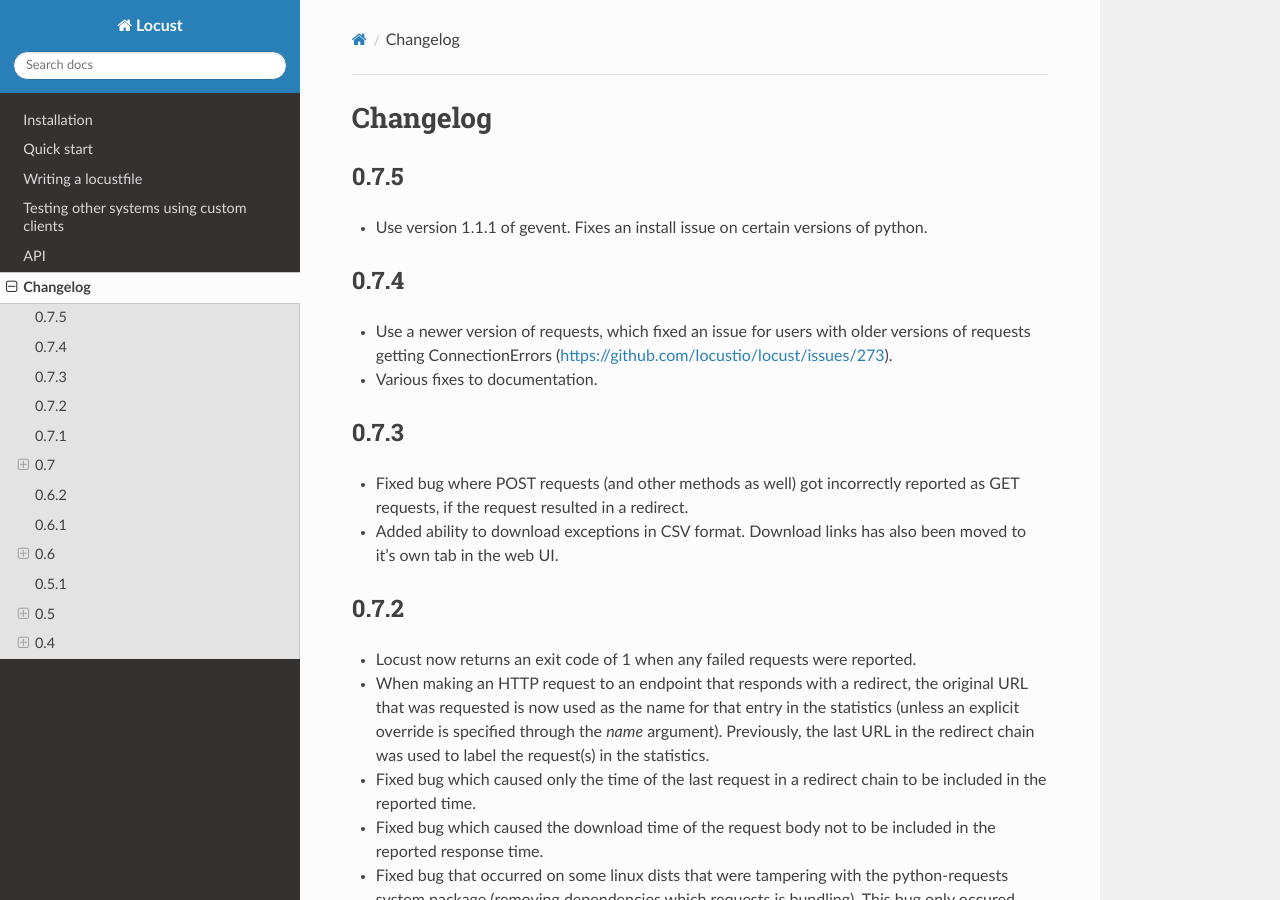
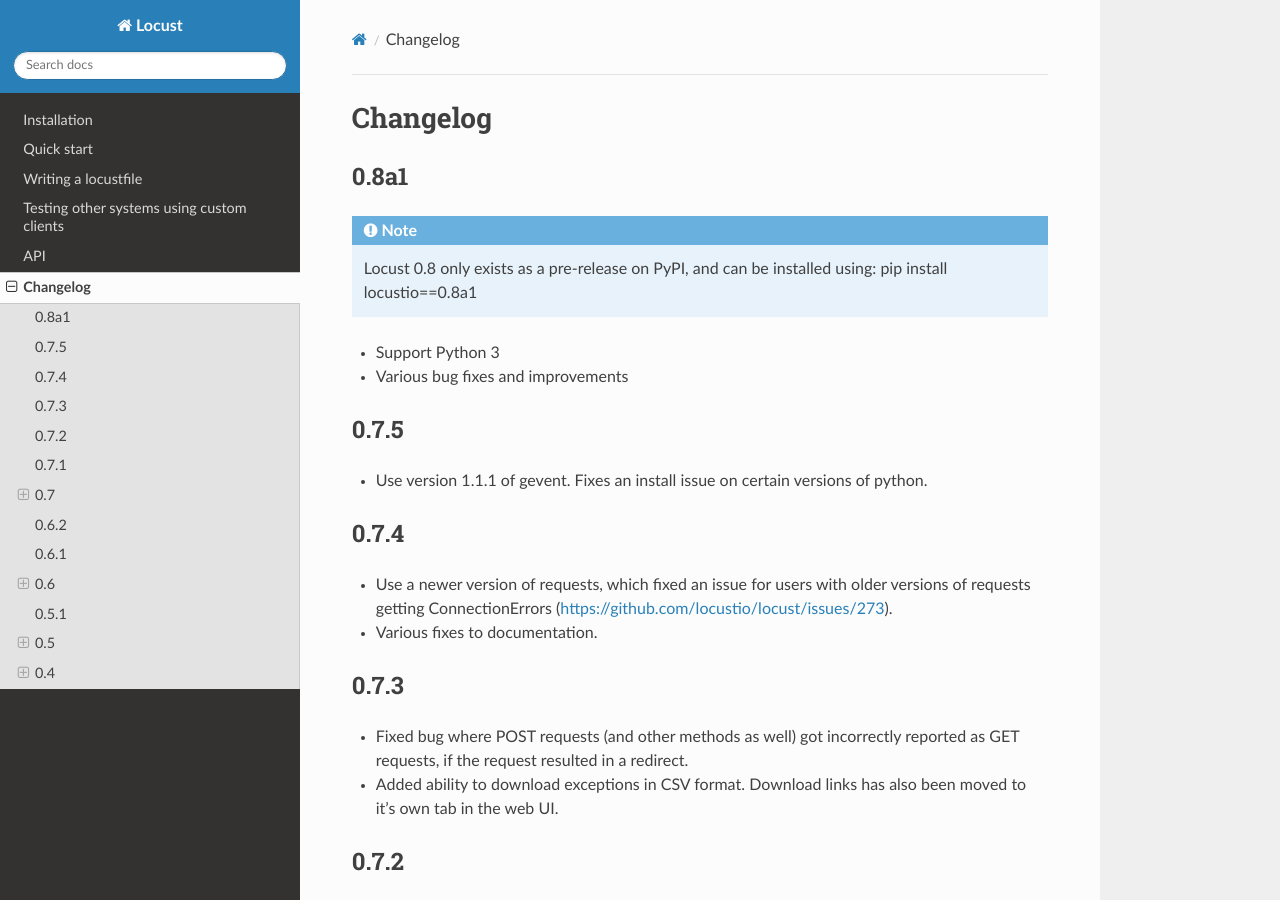
Before and after one commit to locustio/locust, a Sphinx documentation site: the page built from docs/changelog.rst, in a window 1280 px wide and 900 px high. Built offline with Sphinx 7.4.7 and the Read the Docs theme 2.0.0, drawn with Linux system fonts in a browser that asks for light colours; pages that are not in the unit, such as notebooks, are missing from menus.

Commit message:
Updated changelog

```diff
--- a/docs/changelog.rst
+++ b/docs/changelog.rst
@@ -1,6 +1,18 @@
 ##########
 Changelog
 ##########
+
+0.8a1
+=====
+
+.. note::
+
+   Locust 0.8 only exists as a pre-release on PyPI, and can be installed using: pip install locustio==0.8a1
+
+
+* Support Python 3
+* Various bug fixes and improvements
+
 
 0.7.5
 =====
```
